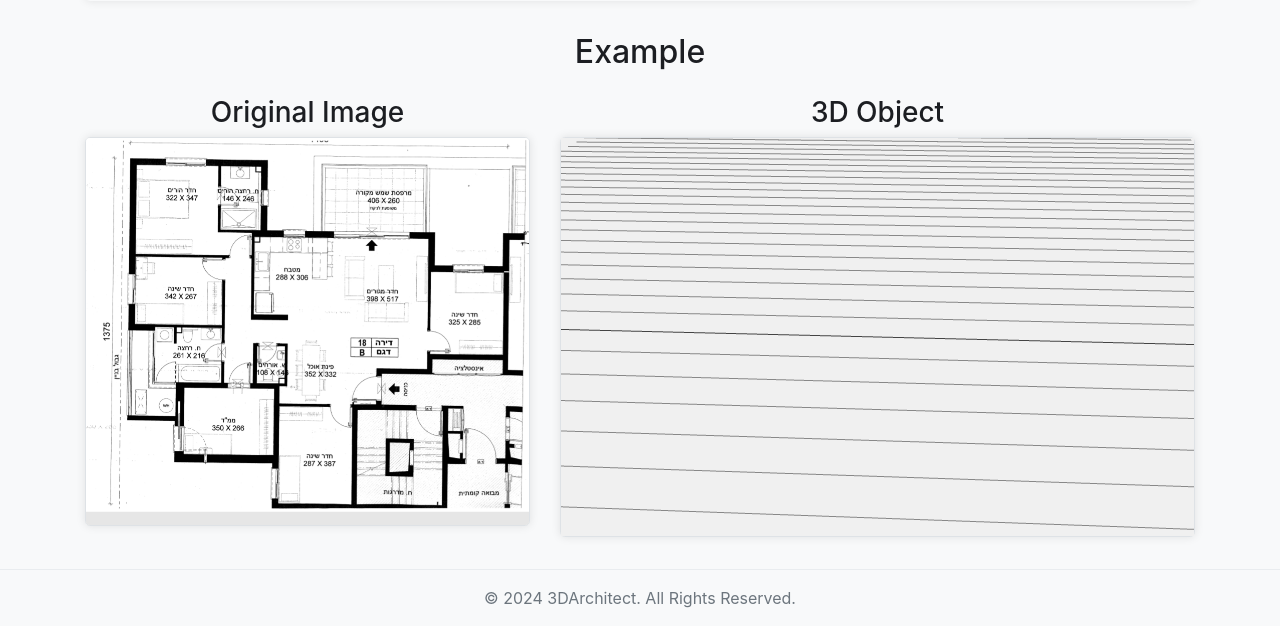
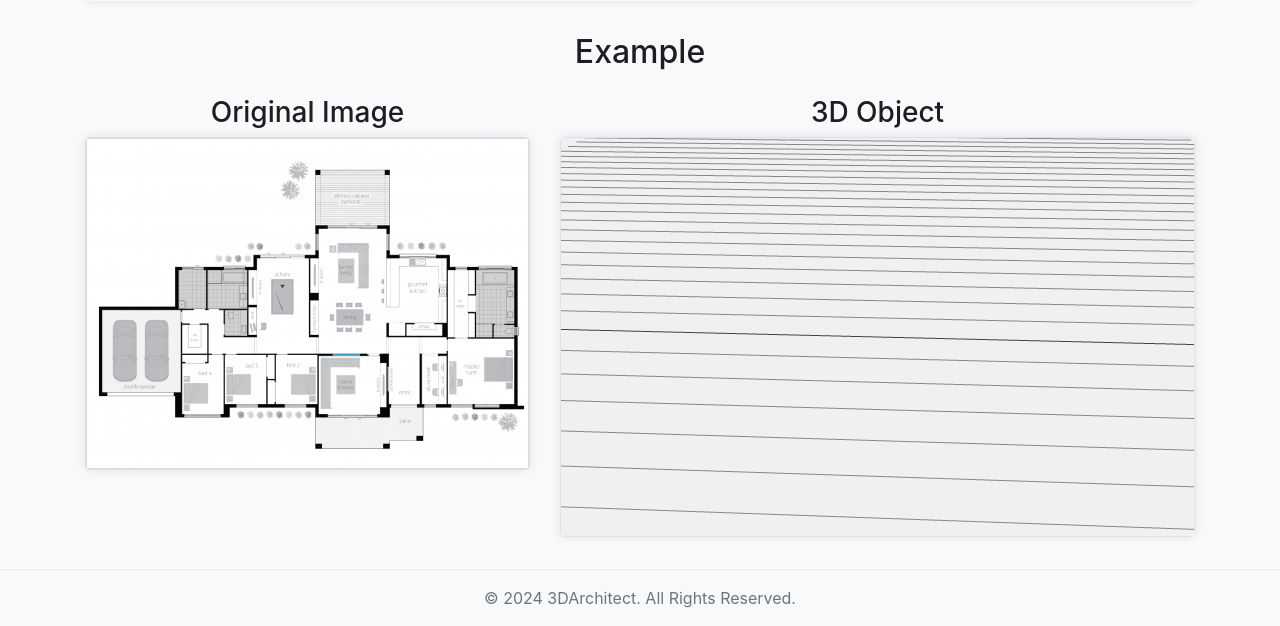
Before and after one commit to adelelwan24/Digital-Twin-Modeling, a Flask app: page / in a window 1280 px wide. Shown: the part 319-945 px from the top of the page. Run offline with Flask 3, Linux system fonts and the light colour scheme; some libraries are stand-ins or nearby versions.

Commit message:
Add website Icon & Add Extra examples

```diff
--- a/templates/home.html
+++ b/templates/home.html
@@ -17,7 +17,7 @@
     <div class="example row">
         <div class="col-md-5">
             <h3 class="text-center">Original Image</h3>
-            <img src="{{ url_for('static', filename='images/example2.png') }}" alt="Example Image" class="img-fluid">
+            <img src="{{ url_for('static', filename='images/example3.png') }}" alt="Example Image" class="img-fluid">
         </div>
         <div class="col-md-7">
             <h3 class="text-center">3D Object</h3>
@@ -63,7 +63,7 @@
         scene.add( gridHelper );
 
         const loader = new GLTFLoader();
-        loader.load("{{ url_for('static', filename='/models/floorplans/example2.glb') }}", function(gltf) {
+        loader.load("{{ url_for('static', filename='/models/floorplans/example3.glb') }}", function(gltf) {
             model = gltf.scene;
             model.castShadow = true;
             scene.add( model );
```
Also changed, not shown: static/favicon.ico (added), static/images/example3.png (added), 5 other files.
